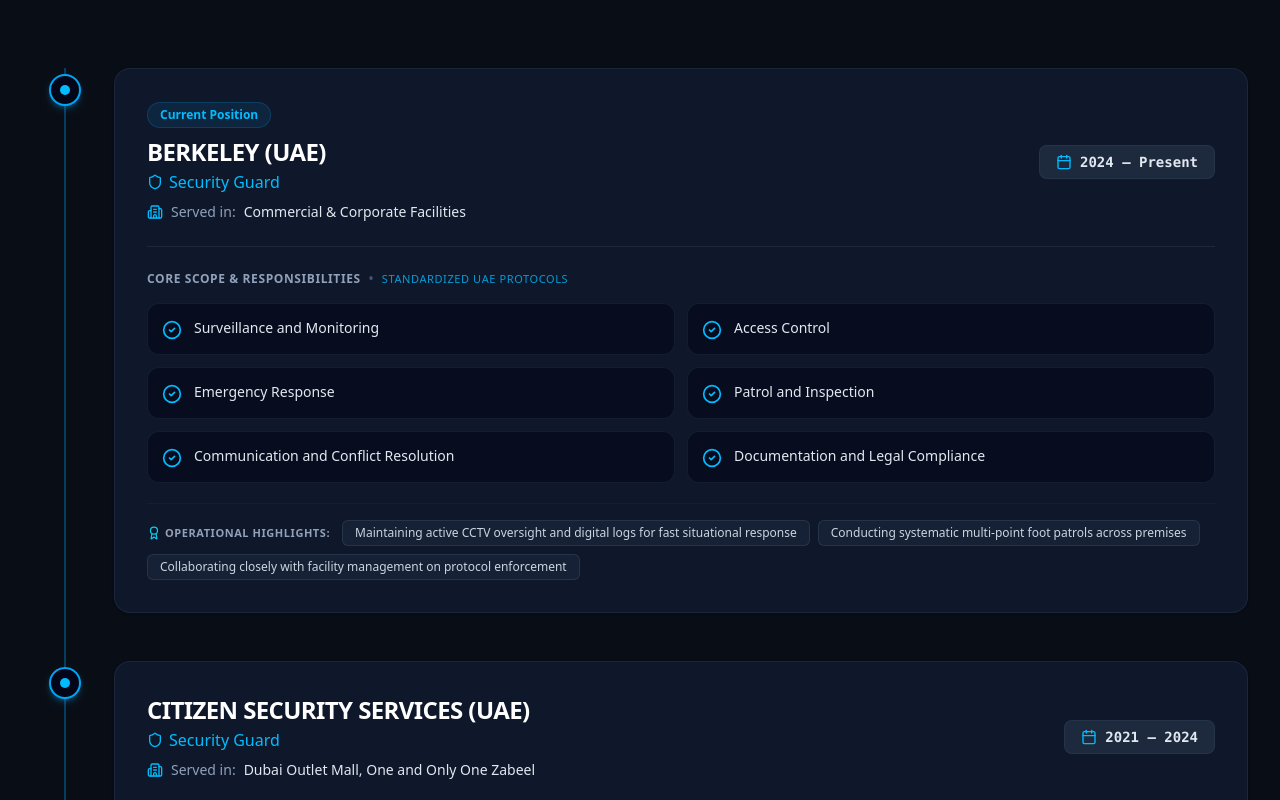
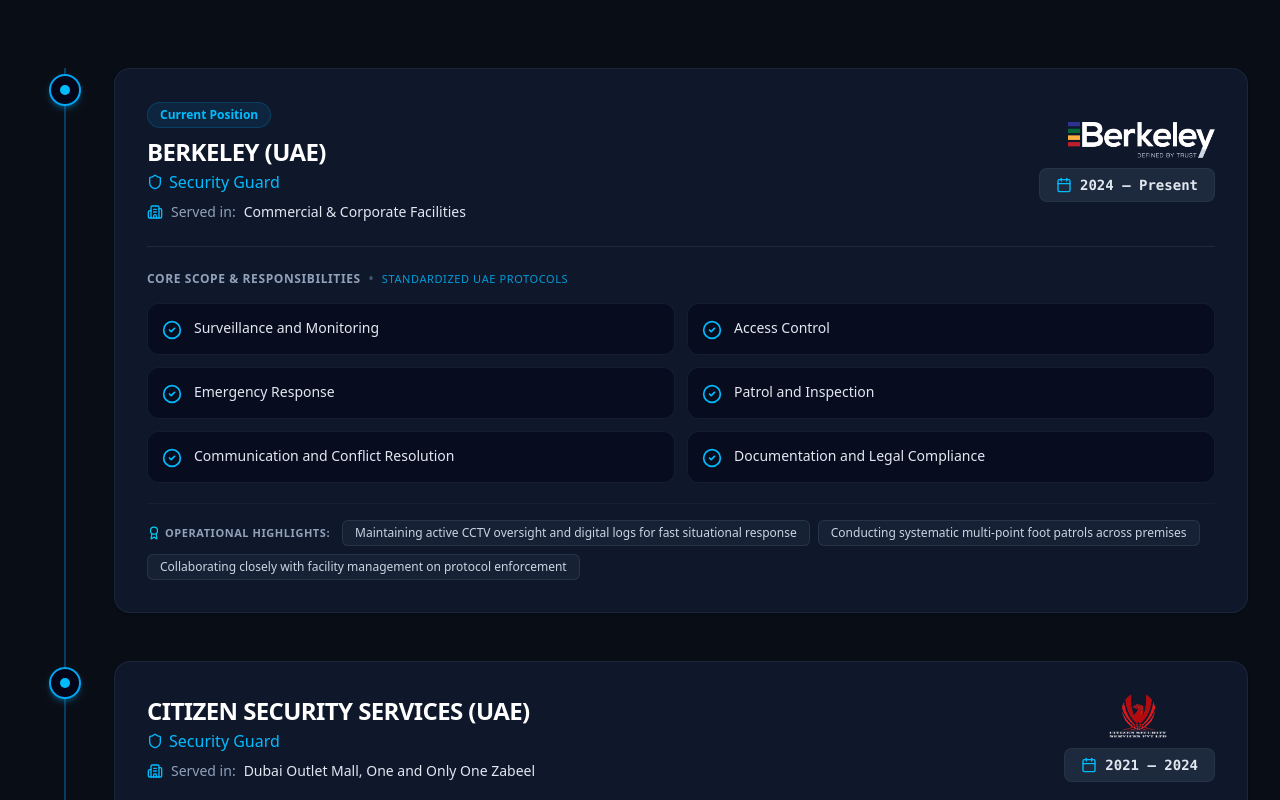
Before and after one commit to coolpaone/Paras, a React (Vite) app: page / in a window 1280 px wide. Shown: the part 2380-3180 px from the top of the page. Built offline with nearby package versions, Linux system fonts and the light colour scheme.

Commit message:
feat(experience): add company logos to experience entries

```diff
--- a/src/components/Experience.tsx
+++ b/src/components/Experience.tsx
@@ -67,10 +67,32 @@
                     )}
                   </div>
 
-                  {/* Period badge */}
-                  <div className="inline-flex items-center gap-2 px-4 py-1.5 rounded-lg bg-slate-800 text-slate-200 text-sm font-semibold self-start sm:self-center font-mono border border-slate-700/50">
-                    <Calendar className="w-4 h-4 text-sky-400" />
-                    <span>{exp.period}</span>
+                  {/* Period badge with optional company logo above */}
+                  <div className="flex flex-col items-start sm:items-end gap-2 self-start sm:self-center">
+                    {exp.id === 'exp-berkeley' && (
+                      <div className="mb-0.5">
+                        <img
+                          src="/berkeley-logo.png"
+                          alt="Berkeley Services - Defined by Trust"
+                          className="h-8 sm:h-9 w-auto object-contain max-w-[160px]"
+                          referrerPolicy="no-referrer"
+                        />
+                      </div>
+                    )}
+                    {exp.id === 'exp-citizen' && (
+                      <div className="mb-0.5">
+                        <img
+                          src="/citizen-logo.png"
+                          alt="Citizen Security Services Pvt Ltd"
+                          className="h-10 sm:h-11 w-auto object-contain max-w-[140px] sm:-translate-x-12"
+                          referrerPolicy="no-referrer"
+                        />
+                      </div>
+                    )}
+                    <div className="inline-flex items-center gap-2 px-4 py-1.5 rounded-lg bg-slate-800 text-slate-200 text-sm font-semibold font-mono border border-slate-700/50">
+                      <Calendar className="w-4 h-4 text-sky-400" />
+                      <span>{exp.period}</span>
+                    </div>
                   </div>
                 </div>
 
```
Also changed, not shown: public/berkeley-logo.png (added), public/citizen-logo.png (added).
